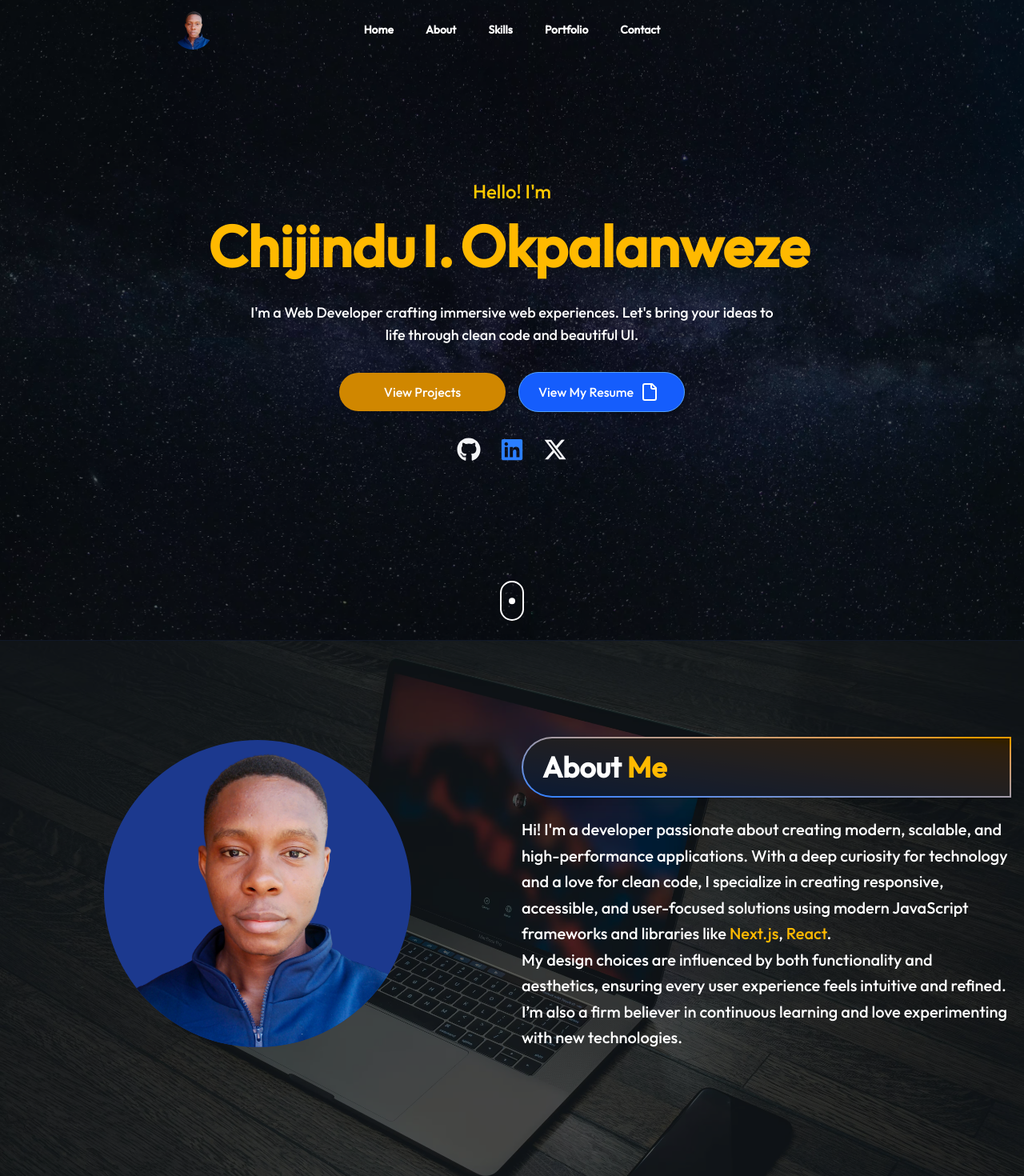
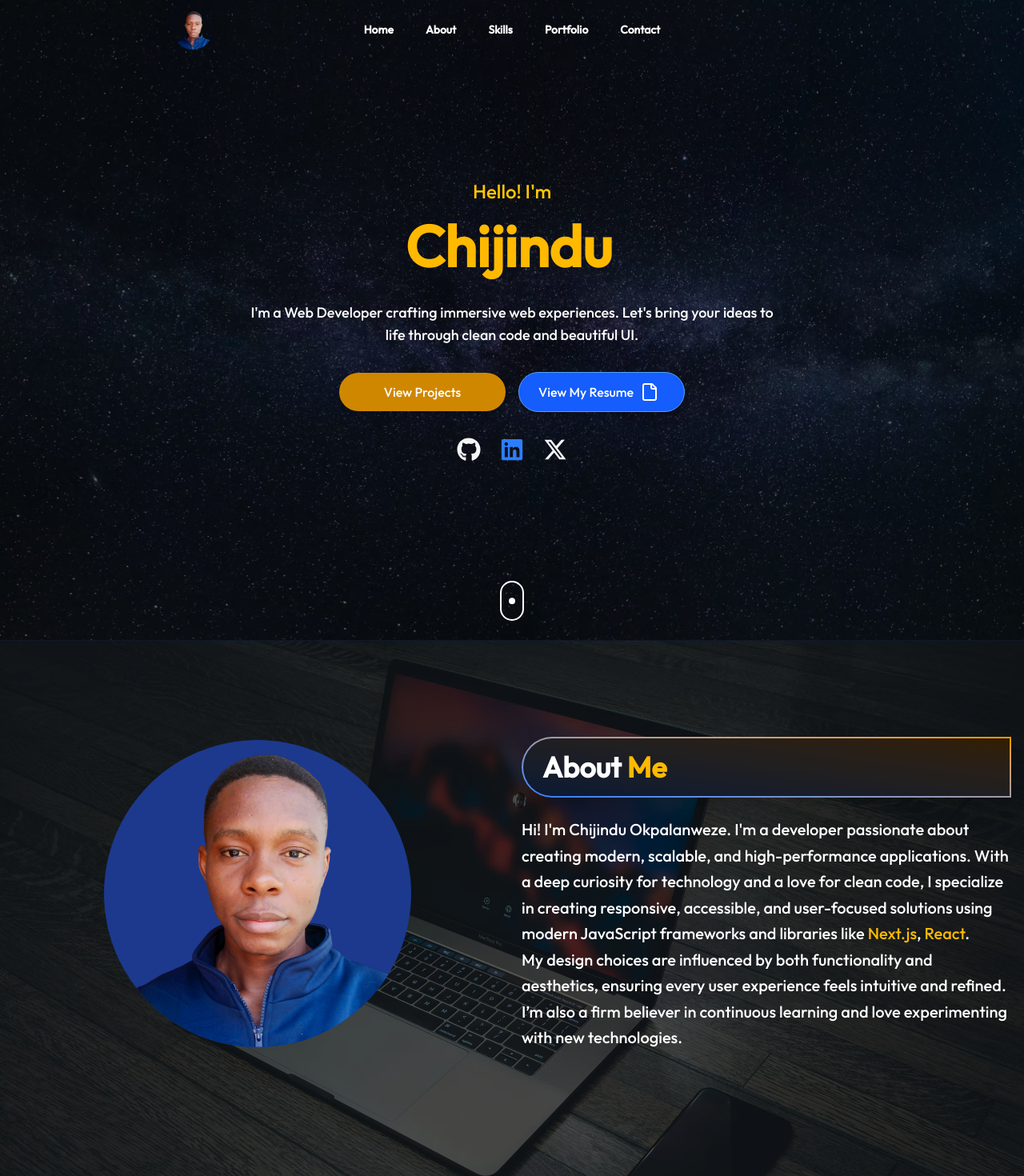
Before and after one commit to MartinJindu/my_portfolio, a Next.js app: page / in a window 1280 px wide. Shown: the top 1470 px of the page at 80% size. Built offline with nearby package versions, Linux system fonts and the light colour scheme.

Commit message:
tweak hero and about section

```diff
--- a/components/About.tsx
+++ b/components/About.tsx
@@ -67,11 +67,11 @@ const About = () => {
           </div>
 
           <p className="text-xl leading-relaxed">
-            Hi! I&apos;m a developer passionate about creating modern, scalable,
-            and high-performance applications. With a deep curiosity for
-            technology and a love for clean code, I specialize in creating
-            responsive, accessible, and user-focused solutions using modern
-            JavaScript frameworks and libraries like{" "}
+            Hi! I&apos;m Chijindu Okpalanweze. I&apos;m a developer passionate
+            about creating modern, scalable, and high-performance applications.
+            With a deep curiosity for technology and a love for clean code, I
+            specialize in creating responsive, accessible, and user-focused
+            solutions using modern JavaScript frameworks and libraries like{" "}
             <span className="text-amber-400">Next.js</span>,{" "}
             <span className="text-amber-400">React</span>.
             <br /> My design choices are influenced by both functionality and
--- a/components/HeroSection.tsx
+++ b/components/HeroSection.tsx
@@ -31,7 +31,7 @@ const HeroSection = () => {
         </motion.h3>
 
         <h1 className="text-4xl md:text-6xl lg:text-7xl font-extrabold text-amber-400 leading-tight">
-          {"Chijindu I. Okpalanweze".split(" ").map((word, index) => (
+          {"Chijindu".split(" ").map((word, index) => (
             <motion.span
               key={index}
               initial={{ opacity: 0, filter: "blur(4px)", y: 10 }}
```
